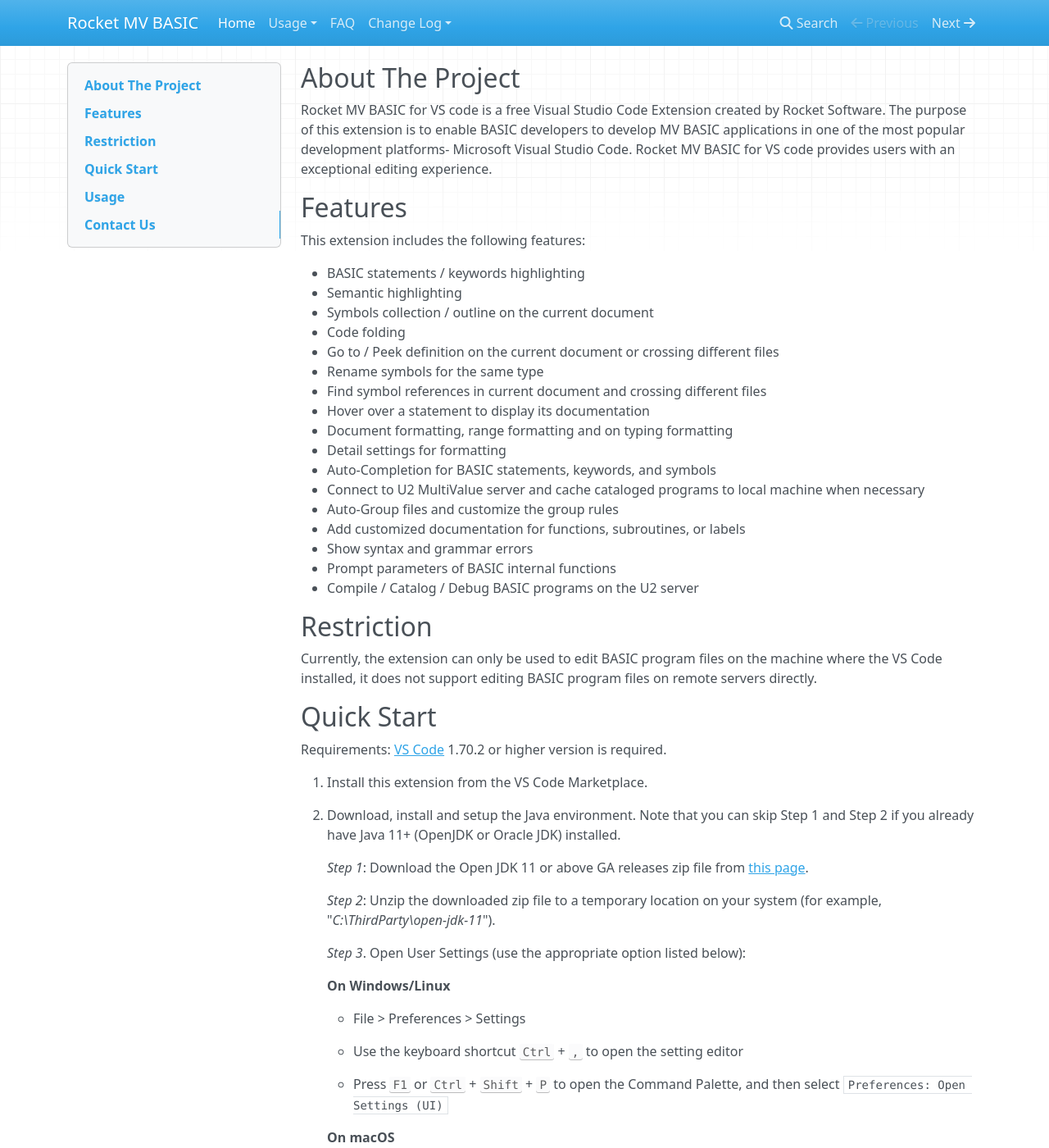
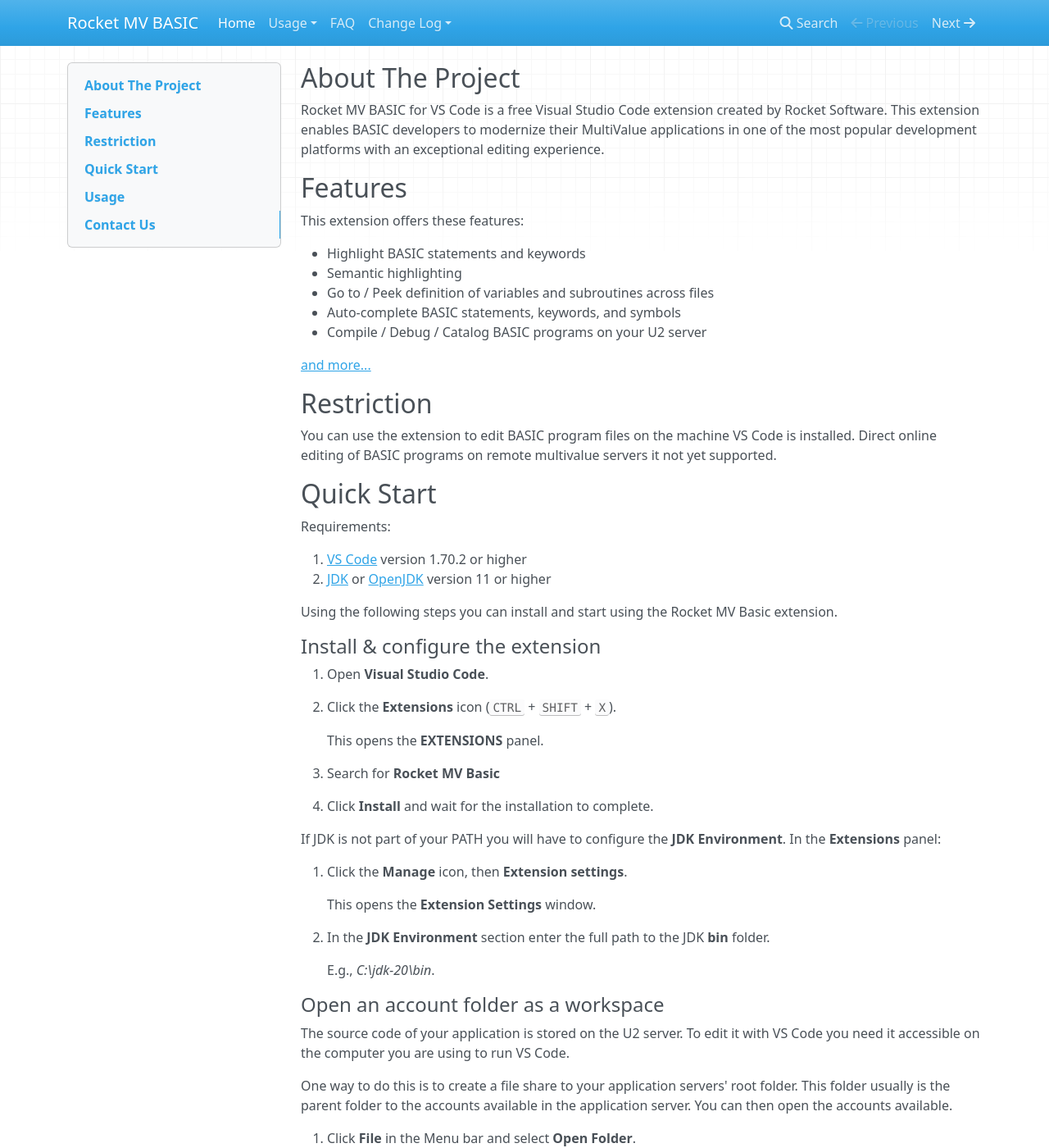
Before and after one commit to RocketSoftware/rocket-mvbasic, an MkDocs documentation site: the page built from docs/index.md, in a window 1280 px wide and 1400 px high. Shown: the whole window at 82% size. Built offline with MkDocs 1.6.1, drawn with Linux system fonts in a browser that asks for light colours; nearby versions of some CDN libraries; some of the changed text lies outside the part shown.

Commit message:
MVEL-349 Quick Start improvements

```diff
--- a/docs/index.md
+++ b/docs/index.md
@@ -1,89 +1,159 @@
 ## About The Project
 
-Rocket MV BASIC for VS code is a free Visual Studio Code Extension created by Rocket Software. The purpose of this extension is to enable BASIC developers to develop MV BASIC applications in one of the most popular development platforms- Microsoft Visual Studio Code. Rocket MV BASIC for VS code provides users with an exceptional editing experience.
+Rocket MV BASIC for VS Code is a free Visual Studio Code extension created by Rocket Software. This extension enables BASIC developers to modernize their MultiValue applications in one of the most popular development platforms with an exceptional editing experience.
 
 ## Features
 
-This extension includes the following features:
+This extension offers these features:
 
- - BASIC statements / keywords highlighting
+ - Highlight BASIC statements and keywords
  - Semantic highlighting
- - Symbols collection / outline on the current document
- - Code folding
- - Go to / Peek definition on the current document or crossing different files
- - Rename symbols for the same type
- - Find symbol references in current document and crossing different files
- - Hover over a statement to display its documentation
- - Document formatting, range formatting and on typing formatting
- - Detail settings for formatting
- - Auto-Completion for BASIC statements, keywords, and symbols
- - Connect to U2 MultiValue server and cache cataloged programs to local machine when necessary
- - Auto-Group files and customize the group rules
- - Add customized documentation for functions, subroutines, or labels
- - Show syntax and grammar errors
- - Prompt parameters of BASIC internal functions
- - Compile / Catalog / Debug BASIC programs on the U2 server
+ - Go to / Peek definition of variables and subroutines across files
+ - Auto-complete BASIC statements, keywords, and symbols
+ - Compile / Debug / Catalog BASIC programs on your U2 server
+
+[and more...](./usage/Features.md)
 
 ## Restriction
 
-Currently, the extension can only be used to edit BASIC program files on the machine where the VS Code installed, it does not support editing BASIC program files on remote servers directly.
+You can use the extension to edit BASIC program files on the machine VS Code is installed. Direct online editing of BASIC programs on remote multivalue servers it not yet supported.
 
 ## Quick Start
 
-Requirements: [VS Code](https://code.visualstudio.com/) 1.70.2 or higher version is required.
+Requirements:
 
-  1. Install this extension from the VS Code Marketplace.
+1. [VS Code](https://code.visualstudio.com/) version 1.70.2 or higher
+2. [JDK](https://www.oracle.com/java/technologies/downloads/) or [OpenJDK](https://openjdk.org/projects/jdk/20/) version 11 or higher
 
-  2. Download, install and setup the Java environment. Note that you can skip Step 1 and Step 2 if you already have Java 11+ (OpenJDK or Oracle JDK) installed.
+Using the following steps you can install and start using the Rocket MV Basic extension.
 
-	*Step 1*: Download the Open JDK 11 or above GA releases zip file from [this page](http://jdk.java.net/archive/).
+#### Install & configure the extension
 
-	*Step 2*: Unzip the downloaded zip file to a temporary location on your system (for example, "*C:\ThirdParty\open-jdk-11*").
+1. Open **Visual Studio Code**.
 
-	*Step 3*.  Open User Settings (use the appropriate option listed below):
+2. Click the **Extensions** icon (<kbd>CTRL</kbd> + <kbd>SHIFT</kbd> + <kbd>X</kbd>).
 
-	**On Windows/Linux**
+    This opens the **EXTENSIONS** panel.
 
-	- File > Preferences > Settings
+3. Search for **Rocket MV Basic**
 
-	- Use the keyboard shortcut <kbd>Ctrl</kbd> + <kbd>,</kbd> to open the setting editor
+4. Click **Install** and wait for the installation to complete.
 
-	- Press <kbd>F1</kbd> or <kbd>Ctrl</kbd> + <kbd>Shift</kbd> + <kbd>P</kbd> to open the Command Palette, and then select `Preferences: Open Settings (UI)`
 
-	**On macOS**
+If JDK is not part of your PATH you will have to configure the **JDK Environment**. In the **Extensions** panel:
 
-	- Code > Preferences > Settings
+1. Click the **Manage** icon, then **Extension settings**.
 
-	- Press <kbd>F1</kbd> or <kbd>Ctrl</kbd> + <kbd>Shift</kbd> + <kbd>P</kbd> on Mac to open Command Palette, and then select `Preferences: Open Settings (UI)`
+    This opens the **Extension Settings** window.
 
-	*Step 4*. Search “Rocket” to locate the Rocket MV BASIC extension and enter the Java bin path as illustrated in the example below.
+2. In the **JDK Environment** section enter the full path to the JDK **bin** folder.
 
-	![](./img/readme_config.png)
+    E.g., *C:\jdk-20\bin*.
 
-	**Note**: Using this method, an existing working environment that requires a different version of Java would not be impacted and the extension will work properly in the Java 11 (or above) environment.
+#### Open an account folder as a workspace
 
-  3. Select "File" > "Open Folder" to open a folder that contains the BASIC program files you want to view or edit. You can also add multiple folders to the workspace using "File" > "Add Folder to Workspace". We recommend that you open the U2 account level folders to avoid encountering exceptions.
+The source code of your application is stored on the U2 server. To edit it with VS Code you need it accessible on the computer you are using to run VS Code.
 
-	**Note**: This extension is designed to work with folders/directories rather than individual program files. If you open a single file, some functions may be limited.
+One way to do this is to create a file share to your application servers' root folder. This folder usually is the parent folder to the accounts available in the application server. You can then open the accounts available.
 
-  4. Activate the extension.
+1. Click **File** in the Menu bar and select **Open Folder**.
 
-    - By default, the extension is automatically activated when opening a file with the suffix ".B". If your BASIC program files don’t end with a ".B" suffix, please refer to the FAQ to see how to customize the rules for activating the extension automatically.
-    - If the extension is not activated automatically, please open the *Command Palette* in VS code(use any option listed below), and enter the "Activate Rocket MV BASIC" command to activate it manually.
+2. Browse to your (network) location and select the account you want to open as a workspace.
 
-        **On Windows/Linux**
+    In this example we browsed to the network location **U:\\**, and selected the MVTUTOR account.
+![](./img/open-mvtutor-workspace.png)
 
-        - View > Command Palette
+3. Click **Select Folder**.
 
-        - Press <kbd>F1</kbd> or <kbd>Ctrl</kbd> + <kbd>Shift</kbd> + <kbd>P</kbd>
+    The **Do you trust the authors of the files in this folder?** window opens.
 
-        **On macOS**
+4. Select to **Trust the authors of all files in the parent folder**.
+5. Click **Yes, I trust the authors**.
 
-        - View > Command Palette
+#### Activate the extension
 
-        - Press <kbd>F1</kbd> or <kbd>Ctrl</kbd> + <kbd>Shift</kbd> + <kbd>P</kbd>
+Now that you have opened an account you can enable the extension. This will create two new subfolders: **.rmv** and **.vscode**.
 
-    **Note**: Currently, the extension does not provide version control capabilities. Users should manage source code versions independent of this extension.
+1. Press <kbd>F1</kbd>.
+
+    This opens the command palette.
+
+2. Type **Activate Rocket MV Basic** and click on the option as it appears.
+3. Choose between **UniVerse** and **UniData**.
+
+    A notification will show **Rocket MV BASIC extension started**.
+
+In the **EXPLORER** you will see two new folders: **.rmv** and **.vscode**. These are created by the extension and contain configuration files.
+
+#### Connect to your server
+
+The VS Code extension can connect to your MultiValue application server. This allows you to compile, debug, and catalog your programs. To connect to your server you need:
+
+* the **server address**.
+* your **username**.
+* your **password**.
+* the **name** of the account you want to open.
+
+To connect:
+
+1. Press <kbd>F1</kbd>.
+
+    The command palette opens.
+
+2. Type **Connect**, then click **Connect/Disconnect U2 server**.
+
+3. Type the **server address** and confirm with **Enter**.
+
+4. Type your **user name**. If required, you can prefix your user name with your domain such as *MYCOMPANY3\myname*.
+
+5. Type your *password*.
+
+6. Type the **name** of the *account* you want to open. Then confirm with  <kbd>Enter</kbd>
+
+    This shows the notification **Connection to account MVTUTOR established**.
+
+7. Notice the check box and account name in the status bar, this indicates the connection status.
+8. To disconnect press <kbd>F1</kbd>, then click **Connect/Disconnect U2 server**.
+
+    You will see a notification Disconnected from MV server.
+
+> You can also connect using the **Click to connect** icon in the status bar. This will open the same prompts for server address, user name, password, and account name.
+
+> When connected, you can disconnect by clicking on the account name in the status bar.
+
+#### Create and run `Hello World`!
+
+You are now connected. Let's create a new Hello World program and compile and run it.
+
+1. In the **EXPLORER** expand your program folder. E.g., *MVTUTORBP* or *BP*.
+
+2. Right-click the folder and select **New file...**, then enter the name **HELLO.WORLD** and confirm with <kbd>Enter</kbd>.
+
+3. Type the following statement on the new and empty line 1.
+    `CRT 'HELLO WORLD'`
+
+4. Notice how the **HELLO.WORLD** editor tab now has a circle icon (⚫).
+
+    This indicates the program has changed and changes are not yet saved to disk.
+
+5. Press <kbd>CTRL</kbd> + <kbd>S</kbd> to save the file.
+
+    The file is displayed as PLAIN TEXT without syntax highlighting. In rare cases your source code might be recognized as Visual Basic.
+
+6. Click on **Plain Text** in the status bar to open the command palette, then type **Rocket** and click **Rocket MV Basic**.
+
+    This activates the extension for this editor, the program is now displayed with syntax highlighting. At a later stage you will add file associations to automatically enable syntax highlighting.
+
+7. Click **Run** > **Run without debugging** (<kbd>CTRL</kbd> + <kbd>F5</kbd>), then click **MVBasic debug** in the command palette prompt.
+
+    A terminal window opens and the debug menu is displayed.
+
+    Optionally, a **Windows Firewall** window might ask for permission to connect JDK to your application server.
+
+8. Click the **Continue** icon (<kbd>F5</kbd>).
+
+    The terminal will print **HELLO WORLD**.
+
 
 ## Usage
 
```
Also changed, not shown: docs/usage/Features.md (added, +21 -0 lines), docs/img/open-mvtutor-workspace.png (added).
